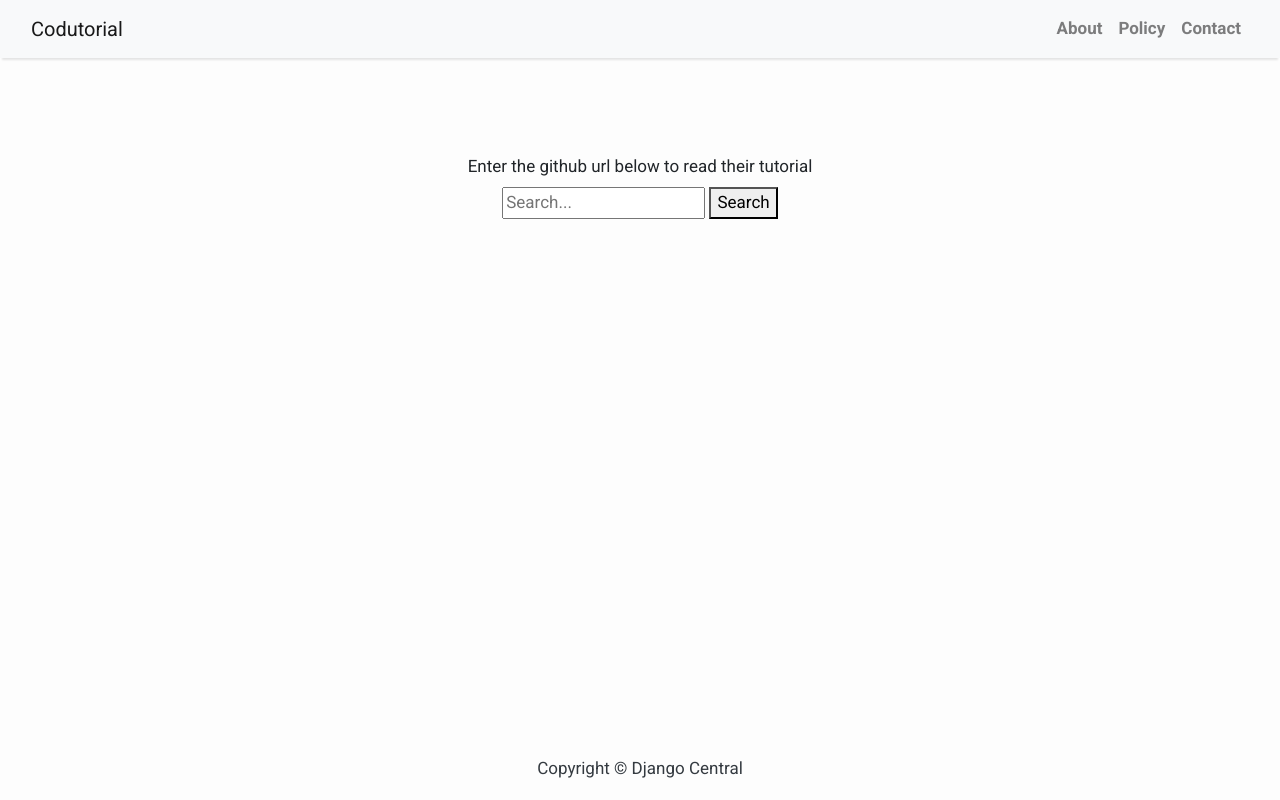
After one commit to tannerbyers/Codutorial, a Django app: page / in a window 1280 px wide. The commit adds this page. Run offline with Django 3.2, Linux system fonts and the light colour scheme; some libraries are stand-ins or nearby versions.

Commit message:
added dynamic github url processing

```diff
--- a/code_tutorial/urls.py
+++ b/code_tutorial/urls.py
@@ -15,10 +15,14 @@ Including another URLconf
 """
 from django.contrib import admin
 from django.urls import path, include
-from tutorials.views import GetTutorial
+from tutorials.views import HomePageView, SearchResultsView
 
 urlpatterns = [
     path('admin/', admin.site.urls),
     path('', include('blog.urls')),
-    path('tutorial/', GetTutorial.as_view(template_name='tutorial.html'), name='Tutorial View'),
+    # path('', include('tutorials.urls')),
+    # path('', GetTutorial.as_view(template_name='search.html'), name='Home Search'),
+    path('search/', SearchResultsView.as_view(), name='search_results'),
+    path('', HomePageView.as_view(), name='home'),
+
 ]
--- a/templates/base.html
+++ b/templates/base.html
@@ -2,7 +2,7 @@
 <html>
 
     <head>
-        <title>Django Central</title>
+        <title>Codutorial</title>
         <link href="https://fonts.googleapis.com/css?family=Roboto:400,700" rel="stylesheet">
         <meta name="google" content="notranslate" />
         <meta name="viewport" content="width=device-width, initial-scale=1" />
@@ -32,12 +32,19 @@
             box-shadow: 0 16px 48px #E3E7EB;
             padding-top: 10px;
         }
+
+        footer {
+            position:absolute;
+            bottom:0;
+            width:100%;
+            height:60px;   /* Height of the footer */
+        }
     </style>
 
         <!-- Navigation -->
         <nav class="navbar navbar-expand-lg navbar-light bg-light shadow" id="mainNav">
             <div class="container-fluid">
-                <a class="navbar-brand" href="{% url 'home' %}">Django central</a>
+                <a class="navbar-brand" href="{% url 'home' %}">Codutorial</a>
                 <button class="navbar-toggler navbar-toggler-right" type="button" data-toggle="collapse" data-target="#navbarResponsive"
                     aria-controls="navbarResponsive" aria-expanded="false" aria-label="Toggle navigation">
                     <span class="navbar-toggler-icon"></span>
--- /dev/null
+++ b/templates/search.html
@@ -0,0 +1,15 @@
+{% extends 'base.html' %} {% block content %}
+
+<div class="container">
+    <div class="row d-flex justify-content-center p-5">
+        <form method="get" action="{% url 'search_results' %}" class="flex text-center justify-content-center p-5">
+            {% csrf_token %}
+            <label>Enter the github url below to read their tutorial</label>
+            <br/>
+            <input name="githubUrl" type="text" placeholder="Search...">
+            <button>Search</button>
+        </form>
+    </div>
+</div>
+
+{% endblock content %}
--- a/tutorials/services.py
+++ b/tutorials/services.py
@@ -19,8 +19,16 @@ logger.debug(f"secret {secret}")
 
 
 def get_tutorial(self):
-    owner = "tannerbyers"
-    repo = "sample-tutorial"
+
+    githubUrl = self.request.GET.get('githubUrl', '')
+    if githubUrl.startswith('http'):
+        githubUrl = re.sub(r'https?:\\', '', githubUrl)
+    if githubUrl.startswith('www.'):
+        githubUrl = re.sub(r'www.', '', githubUrl)
+
+    # Sample url https://github.com/tannerbyers/Codutorial
+    owner = githubUrl.split('/')[3]
+    repo = githubUrl.split('/')[4]
 
     queryGithubBranchUrl = f"https://api.github.com/repos/{owner}/{repo}/branches"
 
@@ -73,8 +81,6 @@ def get_tutorial(self):
         allChanges.append(responsePatches["files"])
         i -= 1
 
-    logger.debug(f"Length of changes {self.request.get_full_path()}")
-
     tutorial = allChanges
     return tutorial
 
--- a/tutorials/views.py
+++ b/tutorials/views.py
@@ -1,5 +1,6 @@
 from django.views.generic import TemplateView
 from .services import get_tutorial
+from django.shortcuts import render
 
 class GetTutorial(TemplateView):
     template_name = 'tutorial.html'
@@ -8,3 +9,14 @@ class GetTutorial(TemplateView):
             'tutorial' : get_tutorial(self),
         }
         return context
+
+class HomePageView(TemplateView):
+    template_name = 'search.html'
+
+class SearchResultsView(TemplateView):
+    def get_context_data(self, *args, **kwargs):
+        context = {
+            'tutorial' : get_tutorial(self),
+        }
+        return context
+    template_name = 'tutorial.html'
```
Also changed, not shown: templates/tutorial.html (+39 -8 lines), tutorials/urls.py (added, +7 -0 lines).
